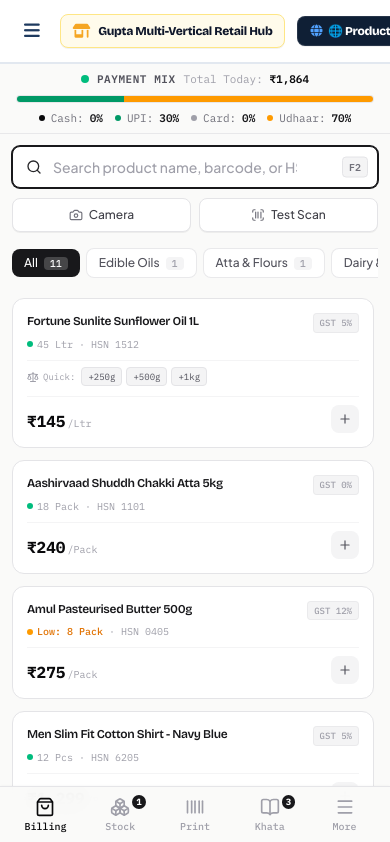
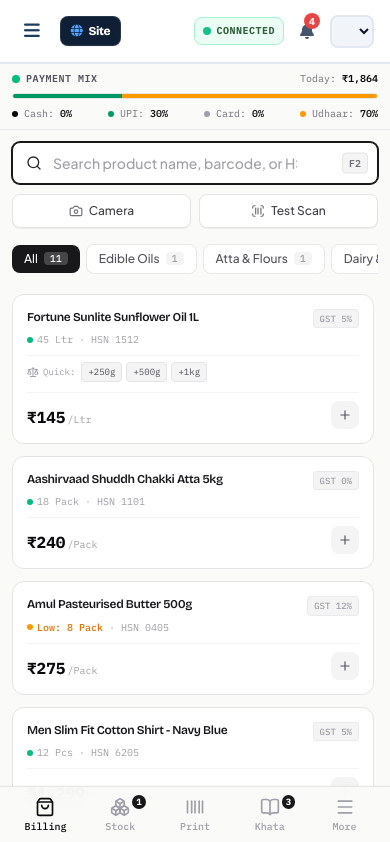
Before and after one commit to Harit-mi/Retail, a React (Vite) app: page / in a window 390 px wide. Shown: the top 842 px of the page. Built offline with nearby package versions, Linux system fonts and the light colour scheme.

Commit message:
feat: responsive multi-device design for mobile, tablet, laptop, and desktop

```diff
--- a/src/components/Dashboard/PaymentMixPulseBar.jsx
+++ b/src/components/Dashboard/PaymentMixPulseBar.jsx
@@ -26,25 +26,27 @@ export const PaymentMixPulseBar = () => {
   const udharPct = Math.max(0, 100 - (cashPct + upiPct + cardPct));
 
   return (
-    <div className="bg-[#FAFAF9]/90 backdrop-blur-md border-b border-zinc-200/80 px-4 py-2 sticky top-16 z-20 transition-colors">
-      <div className="max-w-7xl mx-auto flex flex-col sm:flex-row items-center justify-between gap-2 text-xs">
-        {/* Title Badge */}
-        <div className="flex items-center space-x-2 shrink-0">
+    <div className="bg-[#FAFAF9]/90 backdrop-blur-md border-b border-zinc-200/80 px-3 sm:px-4 py-2 sticky top-16 z-20 transition-colors">
+      <div className="max-w-7xl mx-auto flex flex-col md:flex-row items-stretch md:items-center justify-between gap-2 text-xs">
+        {/* Title Badge & Total */}
+        <div className="flex items-center justify-between sm:justify-start space-x-2 shrink-0">
+          <div className="flex items-center space-x-1.5">
             <span className="flex h-2 w-2 relative">
               <span className="animate-ping absolute inline-flex h-full w-full rounded-full bg-emerald-400 opacity-75"></span>
               <span className="relative inline-flex rounded-full h-2 w-2 bg-emerald-500"></span>
             </span>
-          <span className="font-mono text-[11px] font-semibold tracking-wider uppercase text-zinc-600">
+            <span className="font-mono text-[10px] sm:text-[11px] font-semibold tracking-wider uppercase text-zinc-600">
               Payment Mix
             </span>
-          <span className="text-[11px] text-zinc-400 font-mono">
-            Total Today: <strong className="font-mono text-zinc-950 font-semibold">₹{totals.total.toLocaleString("en-IN")}</strong>
+          </div>
+          <span className="text-[10px] sm:text-[11px] text-zinc-500 font-mono">
+            Today: <strong className="font-mono text-zinc-950 font-semibold">₹{totals.total.toLocaleString("en-IN")}</strong>
           </span>
         </div>
 
         {/* Pulse Bar Segments */}
-        <div className="flex-1 w-full max-w-md mx-2">
-          <div className="h-2 w-full bg-zinc-100 rounded-full overflow-hidden flex border border-zinc-200/80">
+        <div className="flex-1 w-full md:max-w-md md:mx-2">
+          <div className="h-1.5 sm:h-2 w-full bg-zinc-100 rounded-full overflow-hidden flex border border-zinc-200/80">
             <div
               style={{ width: `${cashPct}%` }}
               title={`Cash: ₹${totals.cash} (${cashPct}%)`}
@@ -69,7 +71,7 @@ export const PaymentMixPulseBar = () => {
         </div>
 
         {/* Legend Values */}
-        <div className="flex items-center space-x-3 text-[11px] font-mono text-zinc-500 overflow-x-auto shrink-0">
+        <div className="flex items-center justify-between md:justify-end space-x-2 sm:space-x-3 text-[10px] sm:text-[11px] font-mono text-zinc-500 overflow-x-auto shrink-0">
           <span className="flex items-center space-x-1.5">
             <span className="w-1.5 h-1.5 rounded-full bg-zinc-950" />
             <span>Cash:</span>
--- a/src/components/Navbar.jsx
+++ b/src/components/Navbar.jsx
@@ -45,7 +45,7 @@ export const Navbar = ({ onOpenMobileMenu }) => {
           </button>
 
           {/* Kirana Store Title Badge */}
-          <div className="flex items-center space-x-2 bg-amber-50 p-2 px-3 rounded-lg border border-amber-200 shadow-2xs">
+          <div className="hidden sm:flex items-center space-x-2 bg-amber-50 p-2 px-3 rounded-lg border border-amber-200 shadow-2xs">
             <i className="fa-solid fa-shop text-[#F5A623] text-sm" aria-hidden="true"></i>
             <span className="text-slate-900 text-xs font-black font-display tracking-tight whitespace-nowrap">
               {storeConfig.name || "Gupta Kirana Store"}
@@ -55,15 +55,16 @@ export const Navbar = ({ onOpenMobileMenu }) => {
           {/* Mode Switcher Button */}
           <button
             onClick={() => setActiveTab(activeTab === "landing" ? "pos" : "landing")}
-            className="px-3 py-1.5 bg-[#0F1F35] hover:bg-[#1E3A5F] text-white rounded-lg text-xs font-extrabold transition flex items-center space-x-1.5 border border-white/10 shadow-2xs font-display"
+            className="px-2.5 sm:px-3 py-1.5 bg-[#0F1F35] hover:bg-[#1E3A5F] text-white rounded-lg text-xs font-extrabold transition flex items-center space-x-1.5 border border-white/10 shadow-2xs font-display"
           >
             <i className={`fa-solid ${activeTab === "landing" ? "fa-cash-register text-[#F5A623]" : "fa-globe text-blue-400"}`} aria-hidden="true"></i>
-            <span>{activeTab === "landing" ? "⚡ Open POS Counter" : "🌐 Product Website"}</span>
+            <span className="hidden xs:inline">{activeTab === "landing" ? "⚡ POS Counter" : "🌐 Storefront"}</span>
+            <span className="xs:hidden">{activeTab === "landing" ? "POS" : "Site"}</span>
           </button>
         </div>
 
         {/* Center: Global Item/Barcode Search Bar */}
-        <div className="flex-1 max-w-md hidden md:block relative">
+        <div className="flex-1 max-w-xs md:max-w-md hidden lg:block relative">
           <i className="fa-solid fa-magnifying-glass absolute left-3.5 top-1/2 -translate-y-1/2 text-slate-400 text-xs" aria-hidden="true"></i>
           <input
             type="text"
@@ -75,7 +76,7 @@ export const Navbar = ({ onOpenMobileMenu }) => {
         </div>
 
         {/* Right: Online Cloud Sync, Cashier Lock, Cash Audit, Notifications */}
-        <div className="flex items-center space-x-2 flex-shrink-0">
+        <div className="flex items-center space-x-1.5 sm:space-x-2 flex-shrink-0">
           {/* Cloud Sync Status Badge */}
           <button
             onClick={() => syncToCloud()}
@@ -84,7 +85,7 @@ export const Navbar = ({ onOpenMobileMenu }) => {
                 ? "Internet Disconnected. Cloud sync paused."
                 : `Connected to Cloud (${cloudSyncStatus.toUpperCase()}). Click to sync.`
             }
-            className={`px-2.5 py-1.5 rounded-lg text-xs font-bold transition flex items-center space-x-1.5 border whitespace-nowrap ${
+            className={`px-2 sm:px-2.5 py-1.5 rounded-lg text-xs font-bold transition flex items-center space-x-1.5 border whitespace-nowrap ${
               cloudSyncStatus === "offline"
                 ? "bg-red-50 text-red-700 border-red-200"
                 : cloudSyncStatus === "syncing"
@@ -101,14 +102,14 @@ export const Navbar = ({ onOpenMobileMenu }) => {
                   : "bg-emerald-500 animate-pulse"
               }`}
             ></span>
-            <span className="font-mono text-[11px] uppercase tracking-wider font-extrabold">
+            <span className="font-mono text-[10px] sm:text-[11px] uppercase tracking-wider font-extrabold">
               {cloudSyncStatus === "syncing"
                 ? "Syncing..."
                 : cloudSyncStatus === "offline"
-                ? "Offline (No Net)"
+                ? "Offline"
                 : pendingOutboxCount > 0
-                ? `Cloud Sync (${pendingOutboxCount})`
-                : "Cloud Connected"}
+                ? `Sync (${pendingOutboxCount})`
+                : "Connected"}
             </span>
           </button>
 
@@ -117,10 +118,10 @@ export const Navbar = ({ onOpenMobileMenu }) => {
             onClick={lockCounter}
             title="Lock POS Counter Register (PIN Required)"
             aria-label="Lock POS Counter Register"
-            className="px-3 py-2 bg-amber-50 hover:bg-amber-100 text-amber-900 rounded-lg text-xs font-bold transition flex items-center space-x-1.5 border border-amber-300 shadow-2xs focus-visible:ring-2 focus-visible:ring-[#1E3A5F] whitespace-nowrap"
+            className="hidden sm:flex px-2.5 sm:px-3 py-2 bg-amber-50 hover:bg-amber-100 text-amber-900 rounded-lg text-xs font-bold transition items-center space-x-1.5 border border-amber-300 shadow-2xs focus-visible:ring-2 focus-visible:ring-[#1E3A5F] whitespace-nowrap"
           >
             <i className="fa-solid fa-lock text-amber-600" aria-hidden="true"></i>
-            <span className="font-display">Lock Counter</span>
+            <span className="font-display hidden md:inline">Lock Counter</span>
           </button>
 
           {/* Shift Drawer Audit Trigger Button */}
@@ -128,10 +129,10 @@ export const Navbar = ({ onOpenMobileMenu }) => {
             onClick={() => setShowShiftAuditModal(true)}
             title="Day-End Cash Drawer Audit"
             aria-label="Open Cash Drawer Audit Modal"
-            className="px-3 py-2 bg-slate-100 hover:bg-slate-200 text-slate-800 rounded-lg text-xs font-bold transition flex items-center space-x-1.5 border border-slate-200 focus-visible:ring-2 focus-visible:ring-[#1E3A5F] whitespace-nowrap"
+            className="hidden sm:flex px-2.5 sm:px-3 py-2 bg-slate-100 hover:bg-slate-200 text-slate-800 rounded-lg text-xs font-bold transition items-center space-x-1.5 border border-slate-200 focus-visible:ring-2 focus-visible:ring-[#1E3A5F] whitespace-nowrap"
           >
             <i className="fa-solid fa-vault text-[#F5A623]" aria-hidden="true"></i>
-            <span>Cash Audit</span>
+            <span className="hidden md:inline">Cash Audit</span>
           </button>
 
           {/* Notification Bell Badge */}
--- a/src/components/POS/POSBillingScreen.jsx
+++ b/src/components/POS/POSBillingScreen.jsx
@@ -83,6 +83,8 @@ export const POSBillingScreen = ({ onOpenPaymentModal, onOpenCustomerModal }) =>
   const [webcamModalOpen, setWebcamModalOpen] = useState(false);
   const [showParkedModal, setShowParkedModal] = useState(false);
   const [cartActionToast, setCartActionToast] = useState(null);
+
+  const [isMobileCartOpen, setIsMobileCartOpen] = useState(false);
 
   const searchInputRef = useRef(null);
   const lastHardwareScanRef = useRef({ time: 0, barcode: "" });
@@ -487,9 +489,16 @@ export const POSBillingScreen = ({ onOpenPaymentModal, onOpenCustomerModal }) =>
 
       {/* ============================================================ */}
       {/* RIGHT: THE REGISTER CONSOLE — Quiet Monospace Financial Tape */}
+      {/* Responsive: Sidebar on Desktop/Laptop/Tablet, Drawer on Mobile */}
       {/* ============================================================ */}
-      <div className="lg:col-span-5 xl:col-span-4 flex flex-col">
-        <div className="flex-1 flex flex-col bg-white rounded-xl border border-zinc-200 shadow-sm overflow-hidden">
+      <div className={`fixed inset-0 z-50 lg:static lg:z-auto bg-black/50 lg:bg-transparent transition-opacity ${
+        isMobileCartOpen ? "flex items-end lg:block" : "hidden lg:flex"
+      } lg:col-span-5 xl:col-span-4 flex-col`}>
+        <div
+          onClick={() => setIsMobileCartOpen(false)}
+          className="absolute inset-0 lg:hidden"
+        />
+        <div className="relative z-10 w-full max-h-[85vh] lg:max-h-none flex-1 flex flex-col bg-white rounded-t-2xl lg:rounded-xl border border-zinc-200 shadow-xl lg:shadow-sm overflow-hidden">
           {/* Top Console Bar */}
           <div className="px-4 py-3 bg-zinc-50/80 border-b border-zinc-200/80 flex items-center justify-between">
             <div className="flex items-center gap-2">
@@ -504,6 +513,16 @@ export const POSBillingScreen = ({ onOpenPaymentModal, onOpenCustomerModal }) =>
             </div>
 
             <div className="flex items-center gap-1.5">
+              {/* Close button on mobile cart sheet */}
+              <button
+                type="button"
+                onClick={() => setIsMobileCartOpen(false)}
+                className="lg:hidden p-1 text-zinc-400 hover:text-zinc-700 rounded mr-1 cursor-pointer"
+                aria-label="Close cart sheet"
+              >
+                <X className="w-4 h-4" />
+              </button>
+
               <button
                 type="button"
                 onClick={() => setIsCashDrawerOpen(true)}
@@ -769,7 +788,10 @@ export const POSBillingScreen = ({ onOpenPaymentModal, onOpenCustomerModal }) =>
               {/* Primary Checkout Button */}
               <button
                 type="button"
-                onClick={onOpenPaymentModal}
+                onClick={() => {
+                  setIsMobileCartOpen(false);
+                  onOpenPaymentModal();
+                }}
                 className="w-full flex items-center justify-center gap-2 bg-zinc-900 hover:bg-zinc-800 active:scale-[0.99] text-white font-semibold py-3.5 rounded-lg transition-all cursor-pointer shadow-sm"
               >
                 <kbd className="px-1.5 py-0.5 text-[10px] font-mono font-semibold text-zinc-300 bg-zinc-800 border border-zinc-700 rounded">
@@ -782,6 +804,46 @@ export const POSBillingScreen = ({ onOpenPaymentModal, onOpenCustomerModal }) =>
           )}
         </div>
       </div>
+
+      {/* Floating Mobile Cart Bar (Visible on mobile/tablet when cart has items) */}
+      {cart.length > 0 && !isMobileCartOpen && (
+        <div className="lg:hidden fixed bottom-14 inset-x-3 z-30 animate-fade-in">
+          <div className="bg-zinc-950 text-white rounded-xl p-3 shadow-xl border border-zinc-800 flex items-center justify-between">
+            <div
+              onClick={() => setIsMobileCartOpen(true)}
+              className="flex items-center gap-2.5 cursor-pointer flex-1 min-w-0"
+            >
+              <div className="w-8 h-8 rounded-lg bg-zinc-800 flex items-center justify-center font-mono font-bold text-xs text-amber-400">
+                {cart.length}
+              </div>
+              <div className="truncate">
+                <span className="text-xs text-zinc-400 block font-mono leading-none">Total Due</span>
+                <span className="text-base font-bold font-mono text-white leading-tight">
+                  ₹{cartGrandTotal.toLocaleString("en-IN")}
+                </span>
+              </div>
+            </div>
+
+            <div className="flex items-center gap-2 shrink-0">
+              <button
+                type="button"
+                onClick={() => setIsMobileCartOpen(true)}
+                className="px-3 py-2 bg-zinc-800 hover:bg-zinc-700 text-xs font-medium rounded-lg text-zinc-200 cursor-pointer"
+              >
+                View Bill
+              </button>
+              <button
+                type="button"
+                onClick={onOpenPaymentModal}
+                className="px-3.5 py-2 bg-[#F5A623] hover:bg-amber-400 text-slate-950 text-xs font-black font-display rounded-lg flex items-center gap-1 shadow-xs cursor-pointer"
+              >
+                <span>Pay</span>
+                <ArrowRight className="w-3.5 h-3.5" />
+              </button>
+            </div>
+          </div>
+        </div>
+      )}
 
       {/* Camera Live Barcode Scanner Modal */}
       <WebcamBarcodeScannerModal
```
Lines whose indentation alone changed are shown as unchanged.
